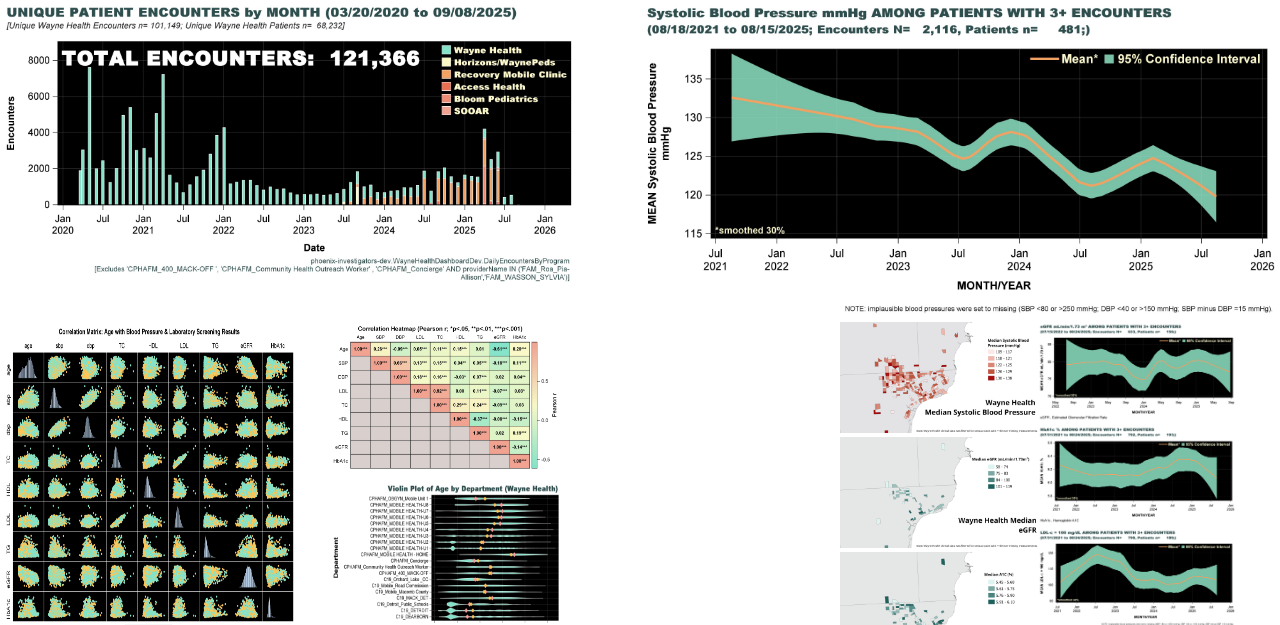
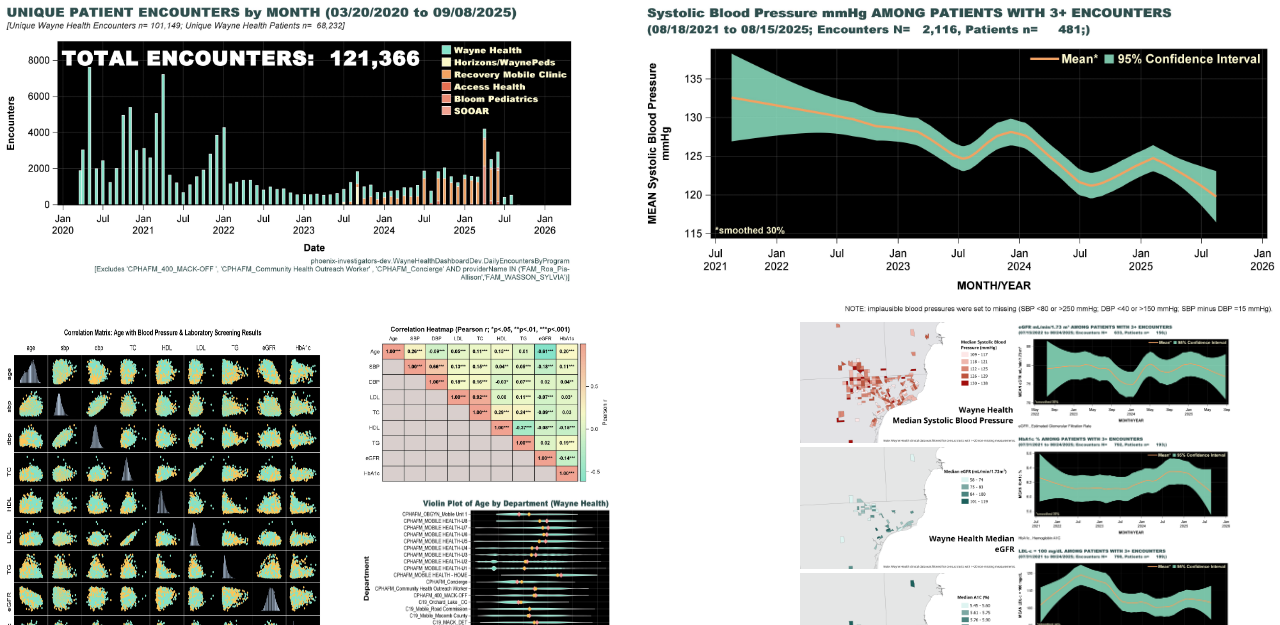
Before and after one commit to jss37/mmhc-dashboard, a plain HTML site: page index.html in a window 1280 px wide. Shown: the part 92-717 px from the top of the page. Drawn offline with Linux system fonts and the light colour scheme.

Commit message:
Update index.html

```diff
--- a/index.html
+++ b/index.html
@@ -77,7 +77,7 @@
     </div>
 
 
-    <div style="display: grid; grid-template-columns: 1fr 1fr;column-gap: 25rem;">
+    <div style="display: grid; grid-template-columns: 1fr 1fr;column-gap: 20rem;">
         <div style="display: grid; grid-template-columns: 1fr 1fr; width: 150%; ">
             <div>
                 <img src="./corr_scatter3.jpeg" width="90%" height="100%" id="scatter" onclick="scatterBig()">
```
